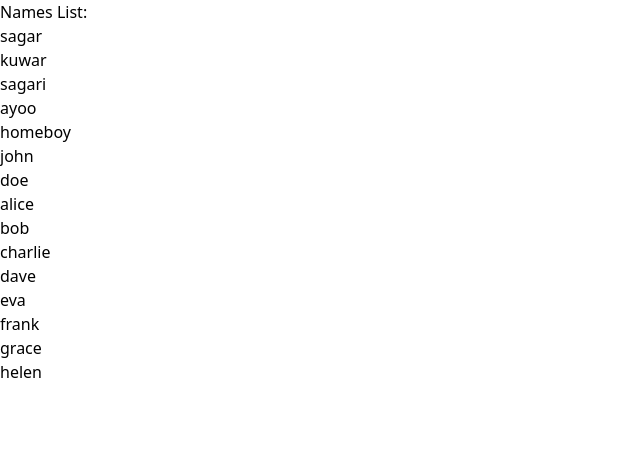
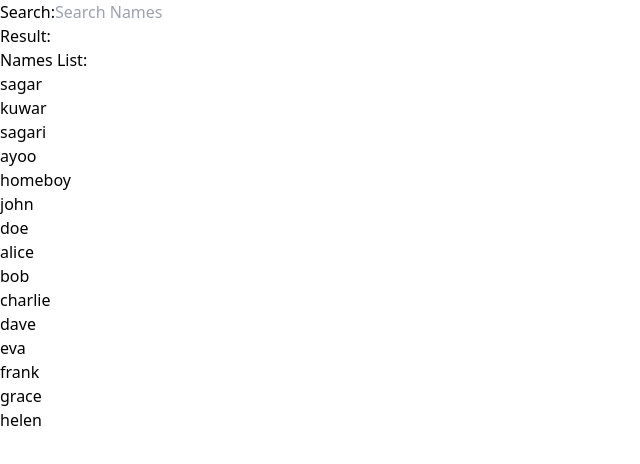
Before and after one commit to Kuwar20/backend-p, a React (Vite) app in the folder 21-comBasedLearning/react/: page /ss in a window 1280 px wide. Shown: the top 464 px of the page, without its empty margins (0-640 px from the left). Built offline with nearby package versions, Linux system fonts and the light colour scheme.

Commit message:
added search within the array

```diff
--- a/21-comBasedLearning/react/src/component/SearchSort.jsx
+++ b/21-comBasedLearning/react/src/component/SearchSort.jsx
@@ -5,12 +5,37 @@ const searchSort = () => {
         "john", "doe", "alice", "bob", "charlie",
         "dave", "eva", "frank", "grace", "helen"]);
 
+    const [search, setSearch] = useState('');
+    const [result, setResult] = useState('');
+
+    const handleSearch = (e) => {
+        const query = e.target.value;
+        console.log(query)
+        setSearch(query)
+
+        const searchResult = names.filter((name)=>
+        name.toLowerCase().includes(query.toLowerCase())
+        )
+
+        setResult(searchResult)
+    }
     return (
         <div className='flex justify-center items-center min-h-screen'>
             <div>
+                <div>
+                    <label>Search:</label>
+                    <input type="text"
+                        placeholder='Search Names'
+                        className='p-3 border rounded'
+                        value={search}
+                        onChange={handleSearch}
+                    />
+                    <h3>Result:</h3>
+                    {result}
+                </div>
                 <h1>Names List:</h1>
                 <ul>
-                    {names.map((name,index)=>(
+                    {names.map((name, index) => (
                         <li key={index}>{name}</li>
                     ))}
                 </ul>
```
